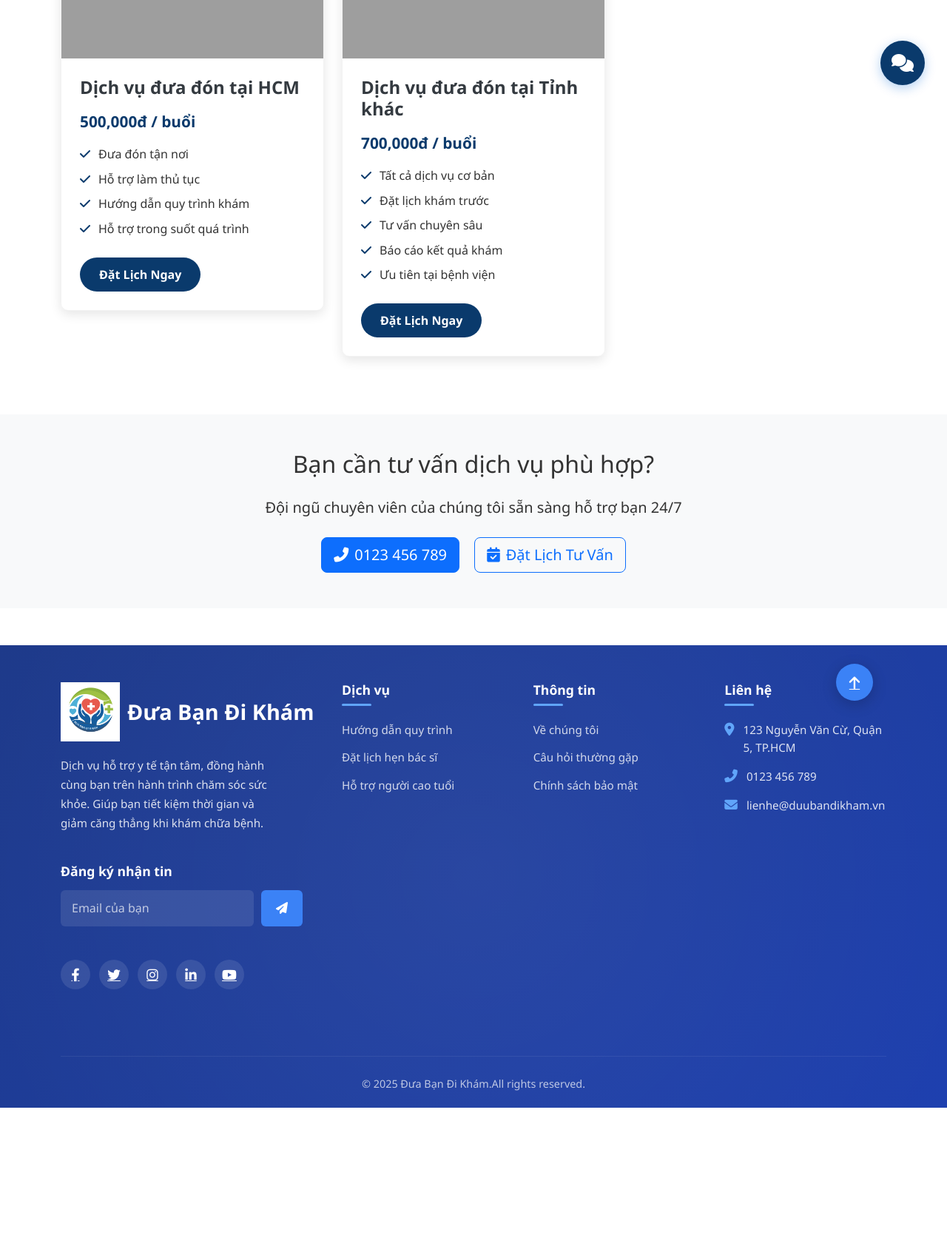
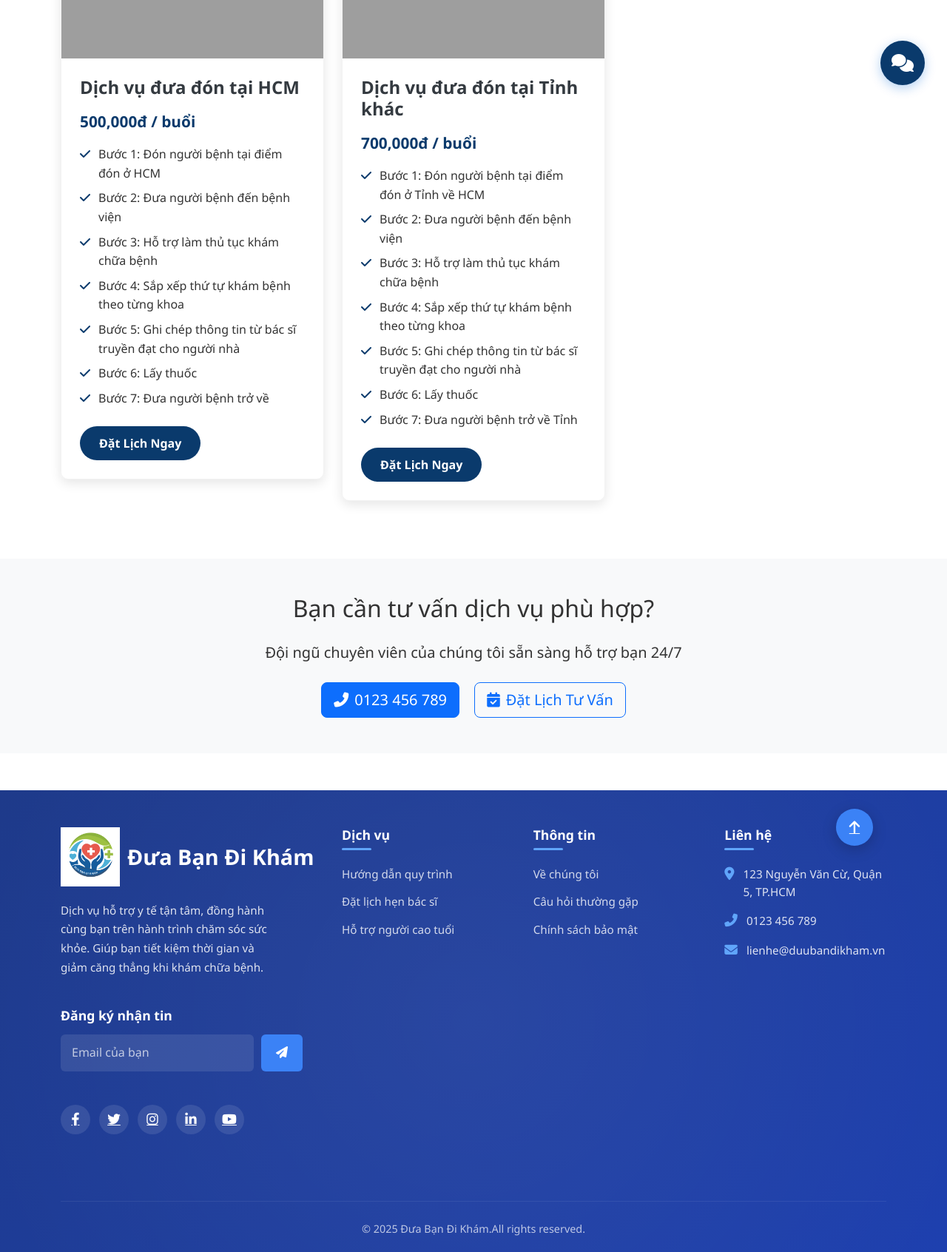
Before and after one commit to sonrasa2k/webDuaBanDiKham, a Flask app: page /services in a window 1280 px wide. Shown: the part 655-2347 px from the top of the page at 74% size. Before the commit the page ends 2152 px from the top, so only its background shows below. Run offline with Flask 3, Linux system fonts and the light colour scheme; grey boxes are pictures that could not be loaded.

Commit message:
fix index

```diff
--- a/templates/services.html
+++ b/templates/services.html
@@ -178,10 +178,13 @@
               <h3 class="service-title">Dịch vụ đưa đón tại HCM</h3>
               <div class="service-price">500,000đ / buổi</div>
               <ul class="service-features">
-                <li>Đưa đón tận nơi</li>
-                <li>Hỗ trợ làm thủ tục</li>
-                <li>Hướng dẫn quy trình khám</li>
-                <li>Hỗ trợ trong suốt quá trình</li>
+                <li>Bước 1: Đón người bệnh tại điểm đón ở HCM</li>
+                <li>Bước 2: Đưa người bệnh đến bệnh viện</li>
+                <li>Bước 3: Hỗ trợ làm thủ tục khám chữa bệnh</li>
+                <li>Bước 4: Sắp xếp thứ tự khám bệnh theo từng khoa</li>
+                <li>Bước 5: Ghi chép thông tin từ bác sĩ truyền đạt cho người nhà</li>
+                <li>Bước 6: Lấy thuốc</li>
+                <li>Bước 7: Đưa người bệnh trở về</li>
               </ul>
               <a href="/booking?service=basic" class="btn btn-book">Đặt Lịch Ngay</a>
             </div>
@@ -198,11 +201,13 @@
               <h3 class="service-title">Dịch vụ đưa đón tại Tỉnh khác</h3>
               <div class="service-price">700,000đ / buổi</div>
               <ul class="service-features">
-                <li>Tất cả dịch vụ cơ bản</li>
-                <li>Đặt lịch khám trước</li>
-                <li>Tư vấn chuyên sâu</li>
-                <li>Báo cáo kết quả khám</li>
-                <li>Ưu tiên tại bệnh viện</li>
+                <li>Bước 1: Đón người bệnh tại điểm đón ở Tỉnh về HCM</li>
+                <li>Bước 2: Đưa người bệnh đến bệnh viện</li>
+                <li>Bước 3: Hỗ trợ làm thủ tục khám chữa bệnh</li>
+                <li>Bước 4: Sắp xếp thứ tự khám bệnh theo từng khoa</li>
+                <li>Bước 5: Ghi chép thông tin từ bác sĩ truyền đạt cho người nhà</li>
+                <li>Bước 6: Lấy thuốc</li>
+                <li>Bước 7: Đưa người bệnh trở về Tỉnh</li>
               </ul>
               <a href="/booking?service=premium" class="btn btn-book">Đặt Lịch Ngay</a>
             </div>
```
